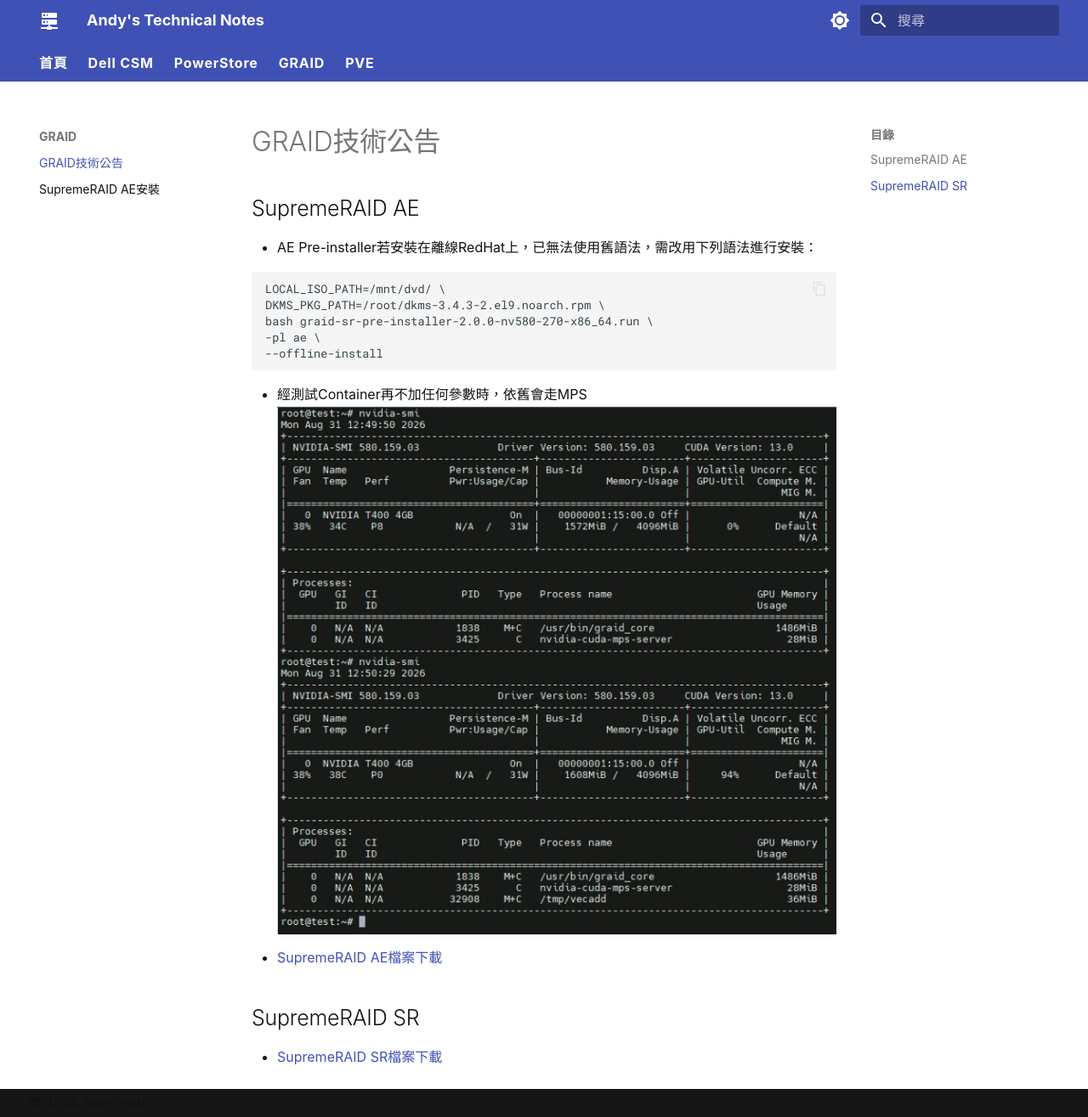
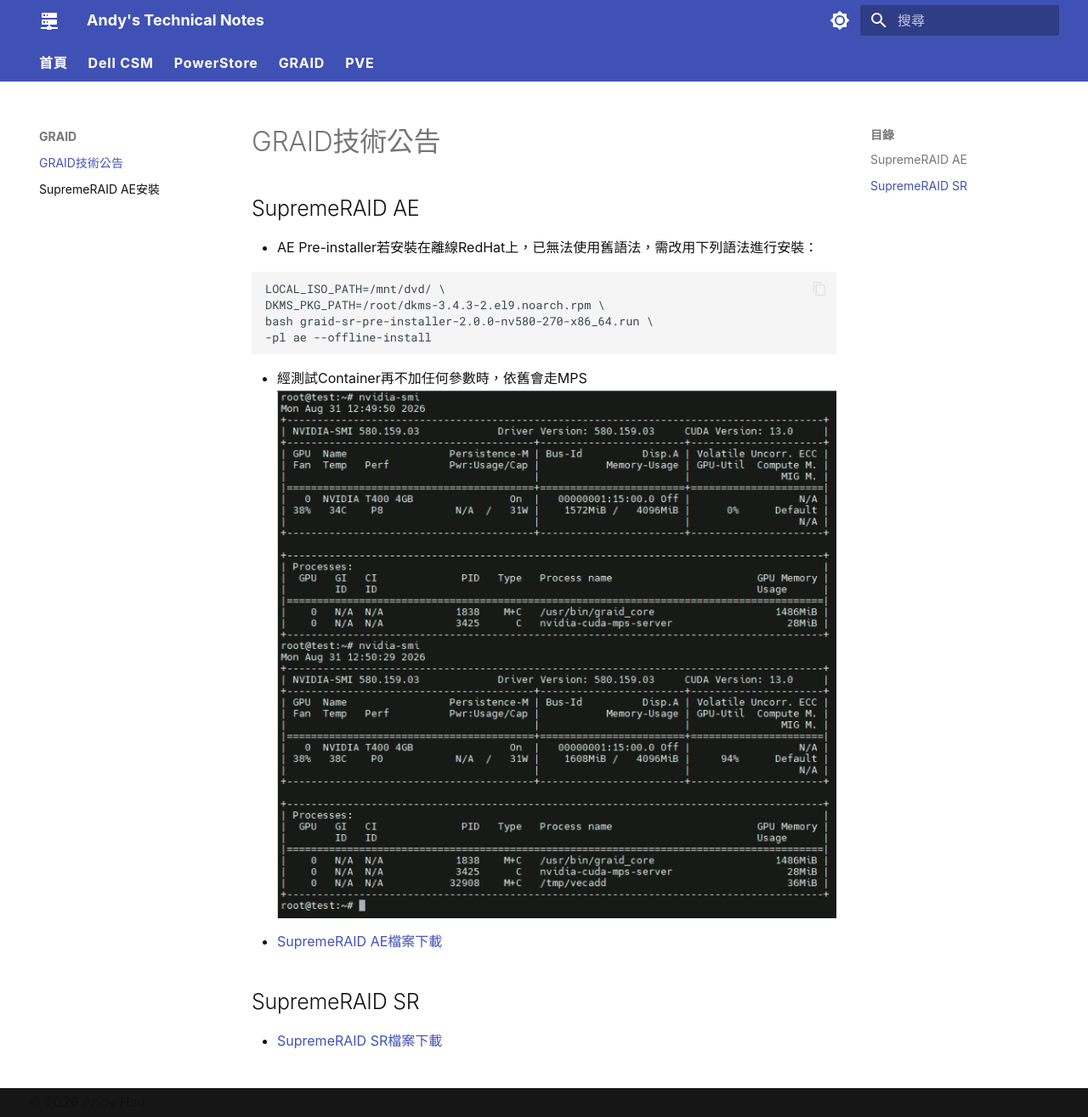
Before and after one commit to Andy0583/Metaage, an MkDocs documentation site: the page built from docs/graid/graid.md, in a window 1280 px wide and 1315 px high. Shown: the whole window at 85% size. Built offline with MkDocs 1.6.1 and Material for MkDocs 9.7.7, drawn with Linux system fonts in a browser that asks for light colours.

````diff
--- a/docs/graid/graid.md
+++ b/docs/graid/graid.md
@@ -5,8 +5,7 @@
 LOCAL_ISO_PATH=/mnt/dvd/ \
 DKMS_PKG_PATH=/root/dkms-3.4.3-2.el9.noarch.rpm \
 bash graid-sr-pre-installer-2.0.0-nv580-270-x86_64.run \
--pl ae \
---offline-install
+-pl ae --offline-install
 ```
 - 經測試Container再不加任何參數時，依舊會走MPS
   <img src="images/001.png">
````
